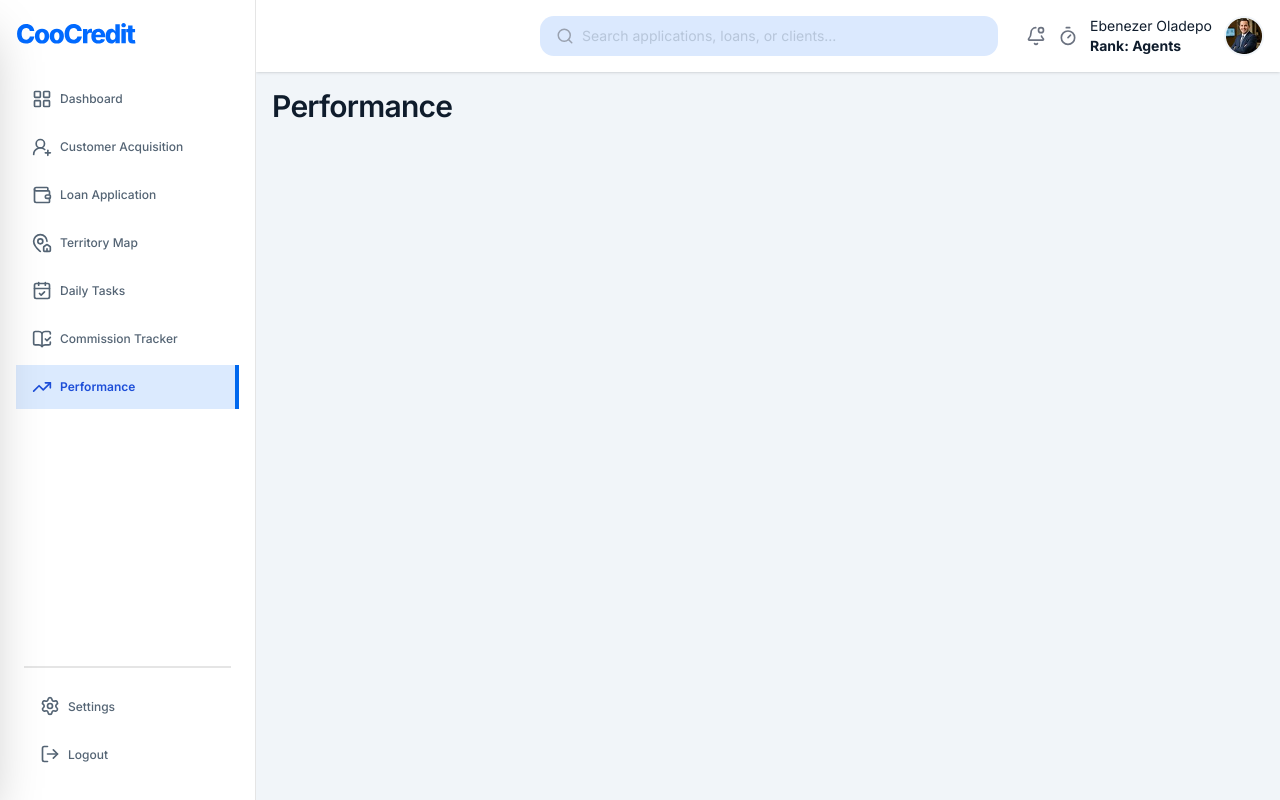
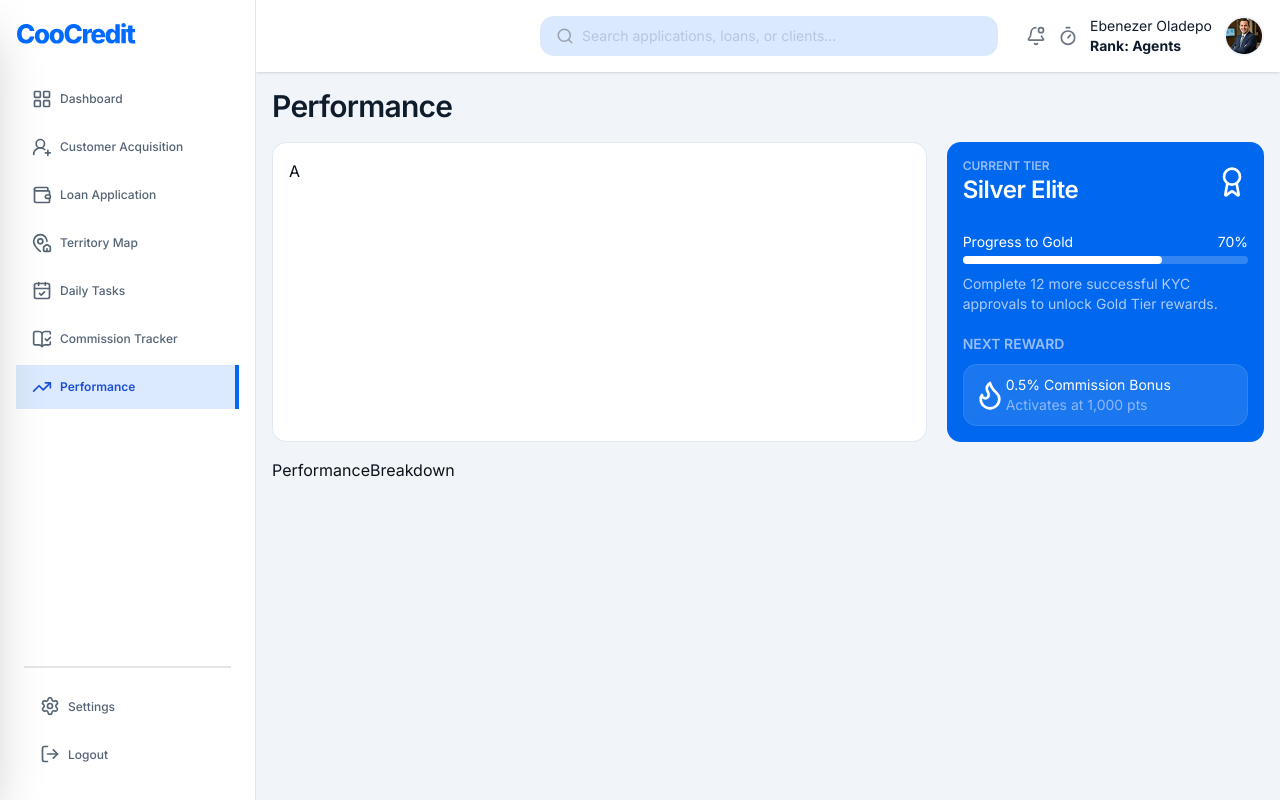
Before and after one commit to Banicoop/coocredit-business, a Next.js app: page /agents/performance in a window 1280 px wide. Built offline with nearby package versions, Linux system fonts and the light colour scheme; a web font is replaced by a local one.

Commit message:
implement performance score health

```diff
--- /dev/null
+++ b/src/app/(dashboard)/agents/(main)/performance/_sections/PerformanceScore.tsx
@@ -0,0 +1,46 @@
+import Typography from '@/components/primitives/Typography';
+import { ColItem } from '@/components/ui/PageHeader';
+import { ProgressBar } from '@/components/ui/ProgessBar';
+import { Flex, FlexCol, Grid, GridItem } from '@/components/ui/ui-layout';
+import { Award, Flame } from 'lucide-react';
+import React from 'react'
+
+const PerformanceScore = () => {
+  return (
+    <Grid className='md:grid-cols-2 lg:grid-cols-3 gap-5'>
+        <GridItem className='lg:col-span-2'>A</GridItem>
+        <Grid className='bg-primary rounded-lg p-4 gap-2.5'>
+            <Flex className='justify-between'>
+                <FlexCol>
+                    <Typography variant='small' weight='semibold' className='text-[#DAE2FFB2]'>CURRENT TIER</Typography>
+                    <Typography variant='h3' weight='bold' color='light'>Silver Elite</Typography>
+                </FlexCol>
+                <Award size={32} className='text-card' />
+            </Flex>
+
+            <FlexCol className='gap-1'>
+                <Flex className='justify-between mt-4'>
+                    <Typography color='light'>Progress to Gold</Typography>
+                    <Typography color='light'>70%</Typography>
+                </Flex>
+                <ProgressBar value={70} className='bg-card' className2='bg-[#FFFFFF33]'/>
+            </FlexCol>
+
+            <Typography className='text-[#DAE2FFCC]'>Complete 12 more successful KYC approvals to unlock Gold Tier rewards.</Typography>
+
+            <Typography weight='semibold' className='text-[#DAE2FFB2] uppercase mt-2.5'>Next Reward</Typography>
+
+            <Flex className='border p-2.5 bg-[#FFFFFF1A] border-[#FFFFFF1A] rounded-lg'>
+                <Flame size={32} className='text-card' />
+                <ColItem
+                    item1='0.5% Commission Bonus'
+                    item2='Activates at 1,000 pts'
+                    className1='text-[#FFFFFF]'
+                    className2='text-[#DAE2FF99]'/>
+            </Flex>
+        </Grid>
+    </Grid>
+  )
+}
+
+export default PerformanceScore;
--- /dev/null
+++ b/src/app/(dashboard)/agents/(main)/performance/_sections/TargetBreakdown.tsx
@@ -0,0 +1,9 @@
+import React from 'react'
+
+const TargetBreakdown = () => {
+  return (
+    <div>PerformanceBreakdown</div>
+  )
+}
+
+export default TargetBreakdown;
--- a/src/app/(dashboard)/agents/(main)/performance/page.tsx
+++ b/src/app/(dashboard)/agents/(main)/performance/page.tsx
@@ -1,11 +1,16 @@
 import { PageHeader } from '@/components/ui/PageHeader';
+import { Grid } from '@/components/ui/ui-layout';
 import React from 'react'
+import PerformanceScore from './_sections/PerformanceScore';
+import TargetBreakdown from './_sections/TargetBreakdown';
 
 const AgentPerformance = () => {
   return (
-    <div>
+    <Grid className='gap-4'>
       <PageHeader title='Performance' />
-    </div>
+      <PerformanceScore/>
+      <TargetBreakdown/>
+    </Grid>
   )
 }
 
```
